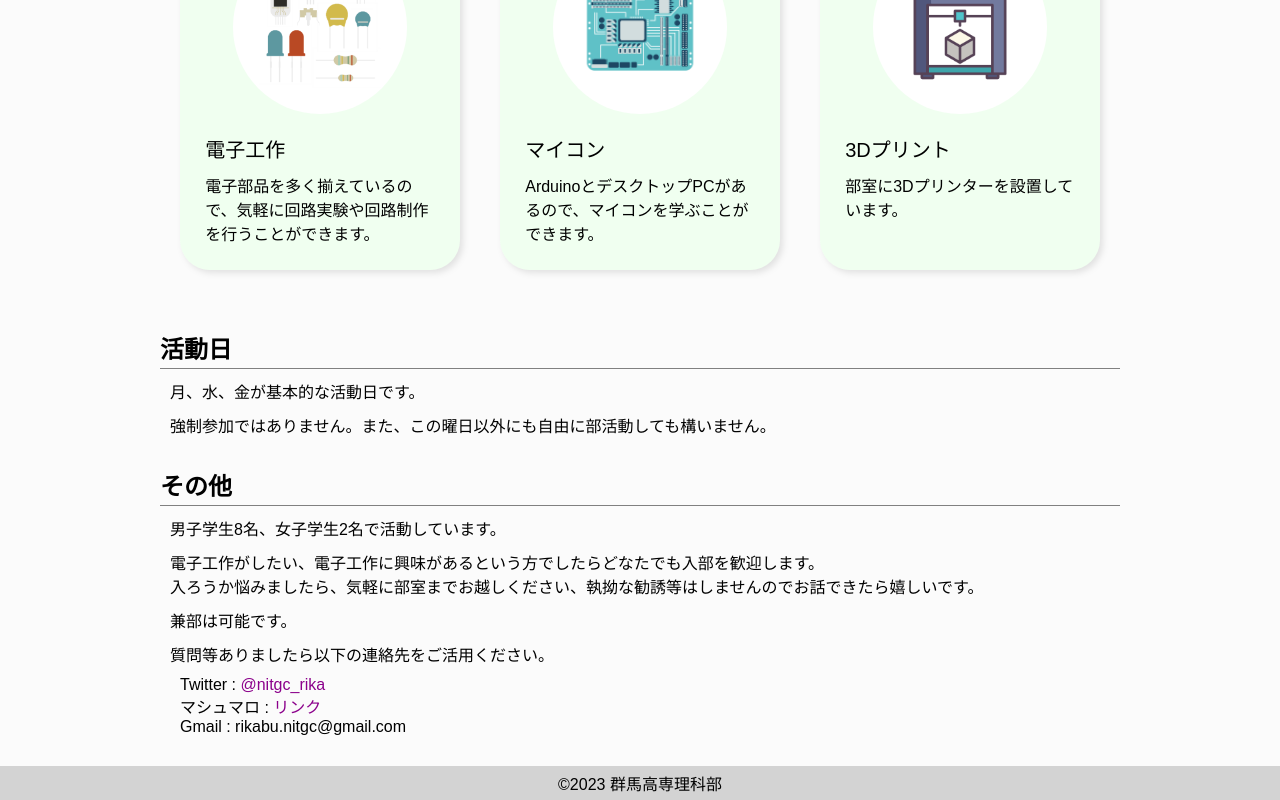
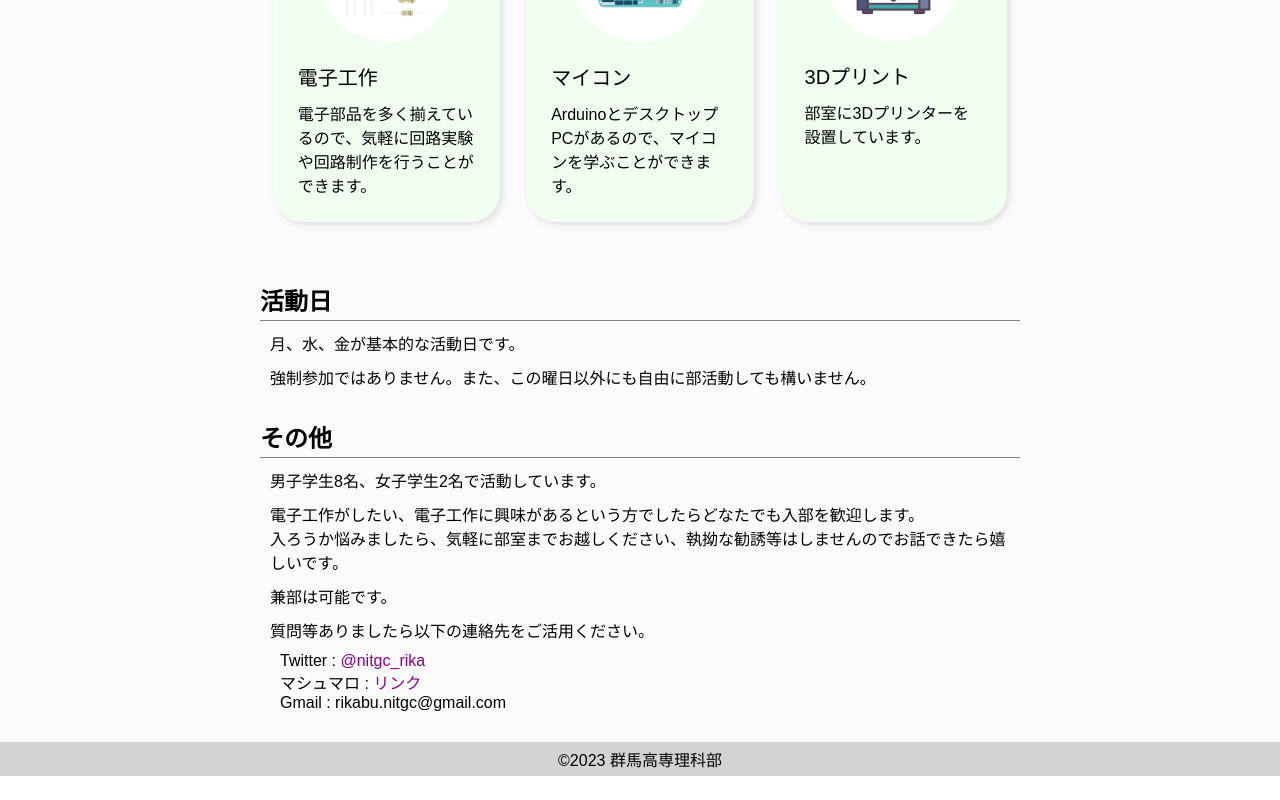
Before and after one commit to nitgc-rika/nitgc-rika.github.io, a Next.js app: page /about/electronic in a window 1280 px wide. Shown: the part 874-1674 px from the top of the page. After the commit the page ends 1650 px from the top, so only its background shows below. Built offline with nearby package versions, Linux system fonts and the light colour scheme; a web font is replaced by a local one.

Commit message:
スタイルの改良

```diff
--- a/components/Nav.js
+++ b/components/Nav.js
@@ -15,7 +15,7 @@ export default function Header() {
     }
 
     return (
-        <Menu right isOpen={isOpen} onOpen={handleIsOpen} onClose={handleIsOpen}>
+        <Menu width={250} right isOpen={isOpen} onOpen={handleIsOpen} onClose={handleIsOpen}>
             <Link id="home" className="menu-item" href="/" onClick={closeSidebar}>Home</Link>
             <Link id="blog" className="menu-item" href="/blog" onClick={closeSidebar}>Blog</Link>
             <Link id="about" className="menu-item" href="/about" onClick={closeSidebar}>About</Link>
--- a/styles/About.module.scss
+++ b/styles/About.module.scss
@@ -24,8 +24,6 @@
 }
 
 .main {
-    max-width: 1000px;
-
     h2 {
         width: 100%;
         text-align: center;
--- a/styles/footer.css
+++ b/styles/footer.css
@@ -1,5 +1,5 @@
 footer {
-    padding: 5px;
+    padding: 5px 0;
     background-color: lightgray;
 }
 
--- a/styles/globals.css
+++ b/styles/globals.css
@@ -42,14 +42,15 @@ img {
 
 /* スマホ用 */
 main {
-  margin: 0 10px;
-  padding: 20px 0;
+  max-width: 760px;
+  margin: 0 auto;
+  padding: 20px 10px;
 }
 
 /* PC用 */
 @media screen and (min-width: 960px) {
   main {
-    width: 960px;
+    width: 760px;
     margin: 0 auto;
   }
 }
```
Also changed, not shown: styles/Article.module.scss (+19 -4 lines).
